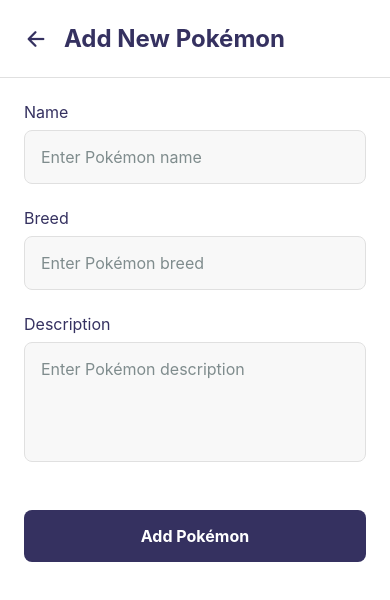
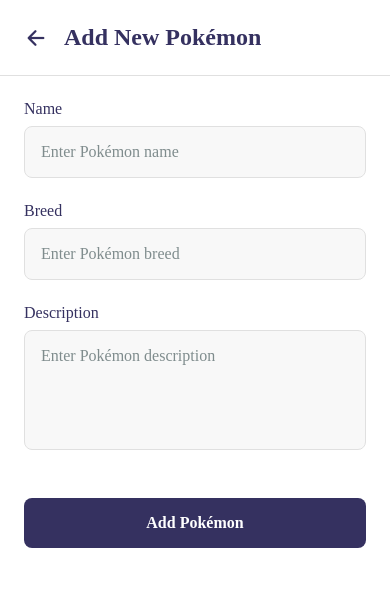
Before and after one commit to ayushkhale/pokedex, a React Native app: screen /AddPokemon in a window 390 px wide. Shown: the top 600 px of the page. Built offline with nearby package versions, Linux system fonts and the light colour scheme.

Commit message:
feat: update AddPokemon to use Jersey15 font

```diff
--- a/src/Screens/AddPokemon.jsx
+++ b/src/Screens/AddPokemon.jsx
@@ -117,6 +117,7 @@
     fontSize: theme.typography.h2.fontSize,
     fontWeight: theme.typography.h2.fontWeight,
     color: theme.colors.primary,
+    fontFamily: theme.typography.h2.fontFamily,
   },
   form: {
     padding: theme.spacing.lg,
@@ -128,6 +129,7 @@
     fontSize: theme.typography.body.fontSize,
     color: theme.colors.primary,
     marginBottom: theme.spacing.sm,
+    fontFamily: theme.typography.body.fontFamily,
   },
   input: {
     backgroundColor: theme.colors.card,
@@ -137,6 +139,7 @@
     fontSize: theme.typography.body.fontSize,
     borderWidth: 1,
     borderColor: theme.colors.border,
+    fontFamily: theme.typography.body.fontFamily,
   },
   textArea: {
     height: 120,
@@ -153,6 +156,7 @@
     color: '#FFFFFF',
     fontSize: theme.typography.body.fontSize,
     fontWeight: 'bold',
+    fontFamily: theme.typography.body.fontFamily,
   },
 });
 
```
